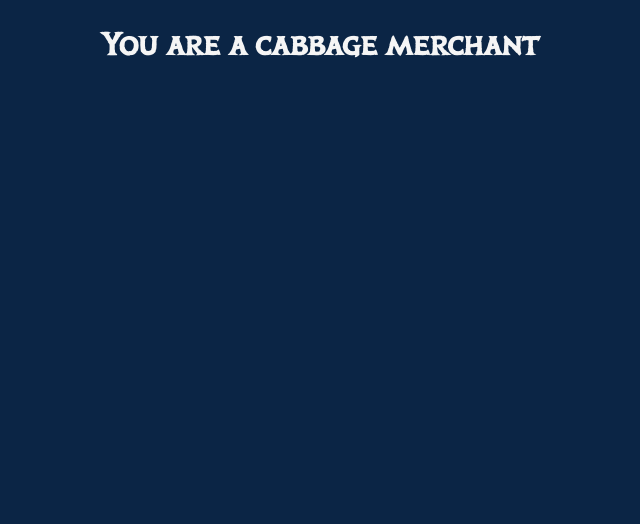
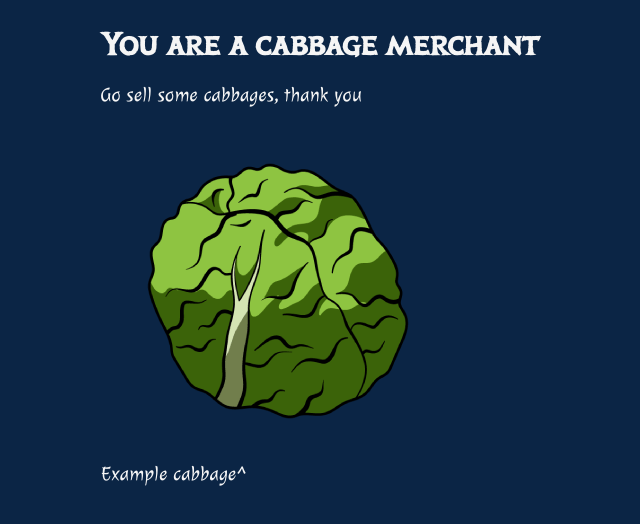
Before and after one commit to JohnAlexR/TOP-signuppage, a plain HTML site: page thankyou.html in a window 1280 px wide. Shown: the whole page, without its empty margins (320-960 px from the left). Drawn offline with Linux system fonts and the light colour scheme.

Commit message:
add existing user page icon

```diff
--- a/index.css
+++ b/index.css
@@ -24,6 +24,10 @@ h1, h2, h3, button {
 
 h3 {
     font-size: 24px;
+}
+
+.user p {
+    color: whitesmoke;
 }
 
 p {
--- a/thankyou.html
+++ b/thankyou.html
@@ -9,6 +9,11 @@
     <script src="index.js" defer></script>
 </head>
 <body>
-    <h1 class="thank-you">You are a cabbage merchant</h1>
+    <div class="user">
+        <h1 class="thank-you">You are a cabbage merchant</h1>
+        <p>Go sell some cabbages, thank you</p>
+        <img src="images/avatar-cabbage-merchant-custom-cursor.png" alt="">
+        <p>Example cabbage^</p>
+    </div>
 </body>
 </html>
```
